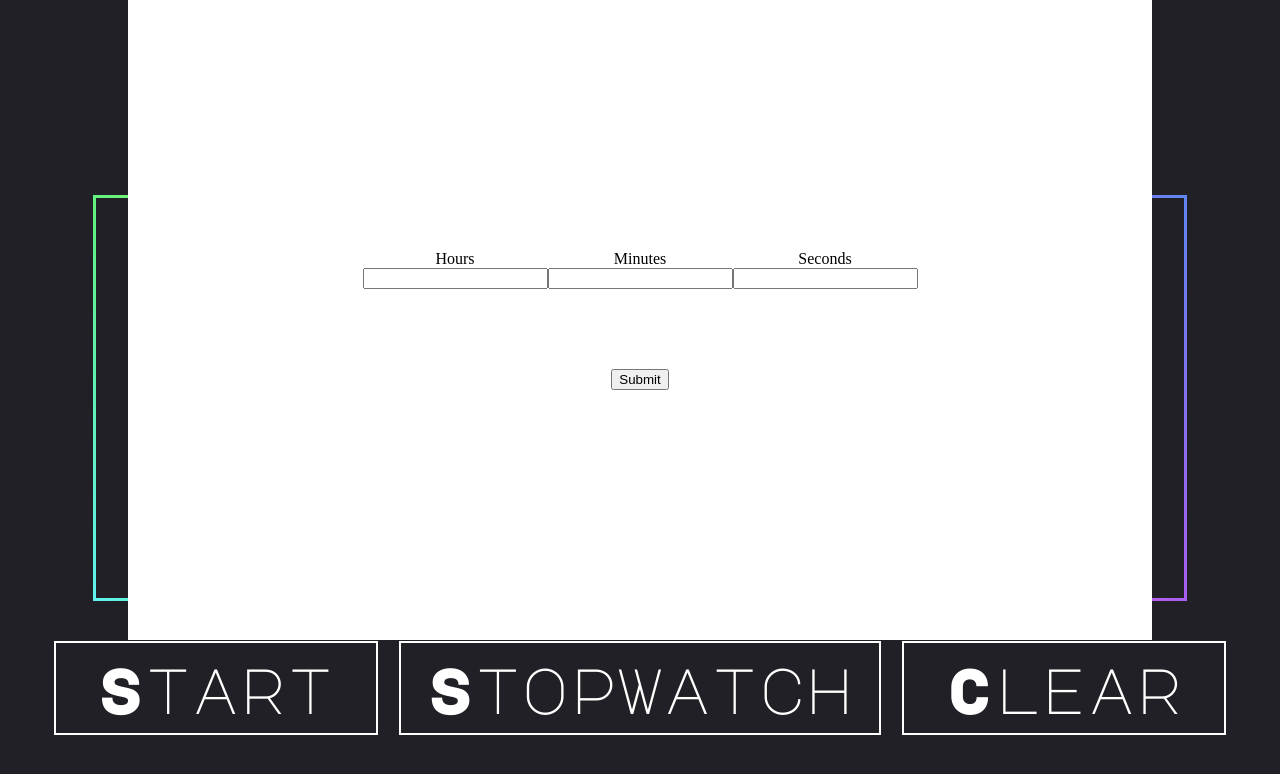
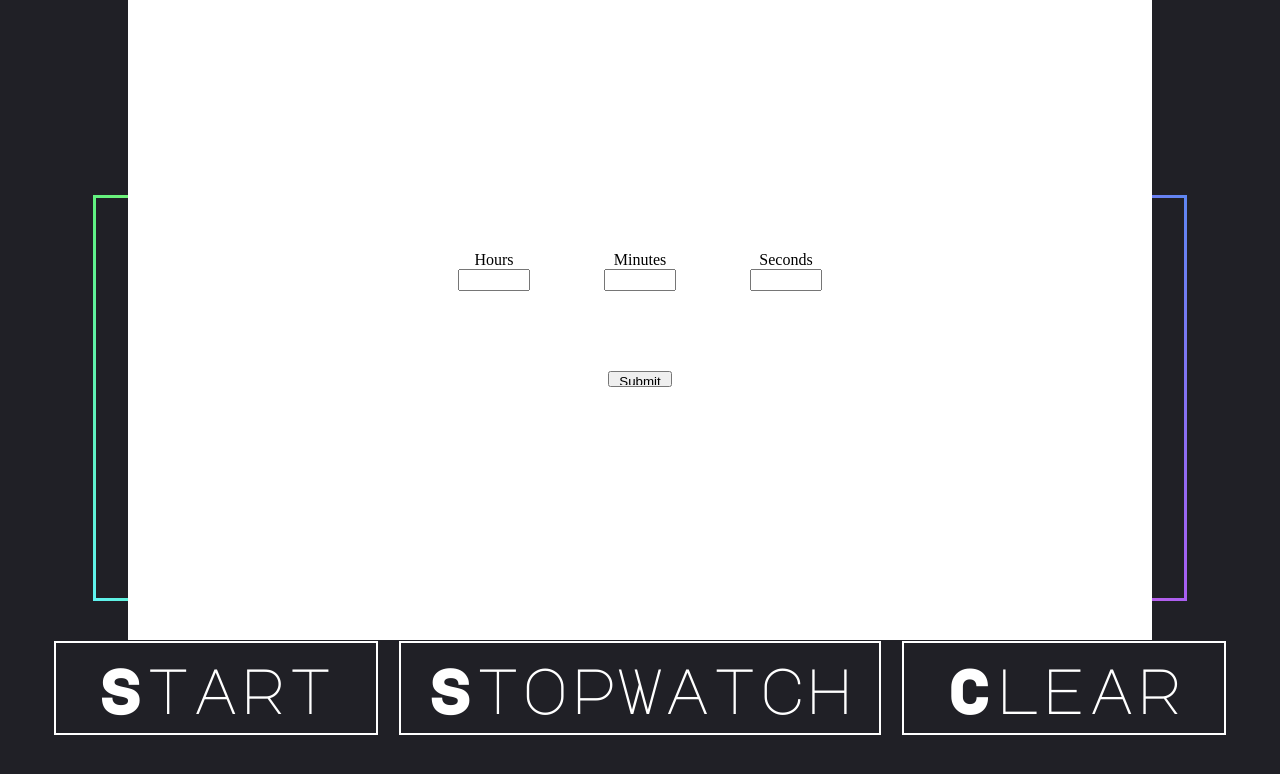
Before and after one commit to Hollingsworth-Dev/Webclock_react, a React (Create React App) app: page / in a window 1280 px wide. Both pictures are taken after a click on the element "Set Time". Shown: the top 774 px of the page. Built offline with nearby package versions, Linux system fonts and the light colour scheme.

Commit message:
committing styling timeset1

```diff
--- a/src/Modal/SetTime.css
+++ b/src/Modal/SetTime.css
@@ -18,7 +18,9 @@
 .set-time-inputs {
 	display: flex;
 	flex-direction: row;
-	justify-content: center;
+	width: 40vw;
+	justify-content: space-evenly;
+	align-items: center;
 }
 .set-time-inputs div {
 	display: flex;
@@ -28,3 +30,11 @@
 .set-time-submit {
 	margin-top: 10vh;
 }
+.set-time-hours .set-time-minutes .set-time-seconds {
+	width: 7vw;
+	height: 3vh;
+}
+input {
+	width: 5vw;
+	height: 2vh;
+}
```
